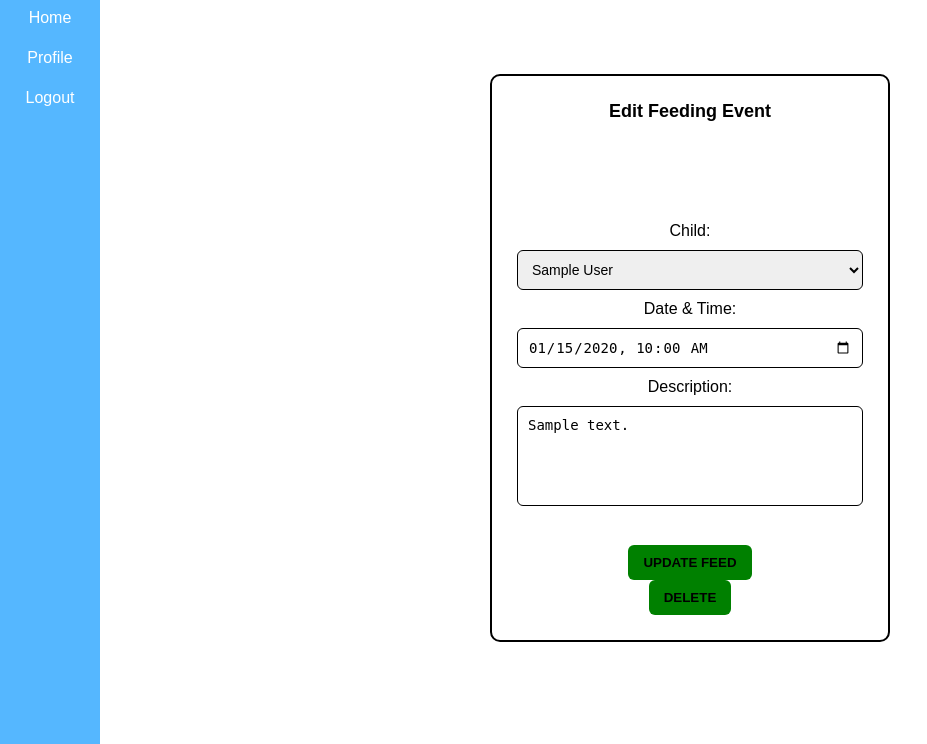
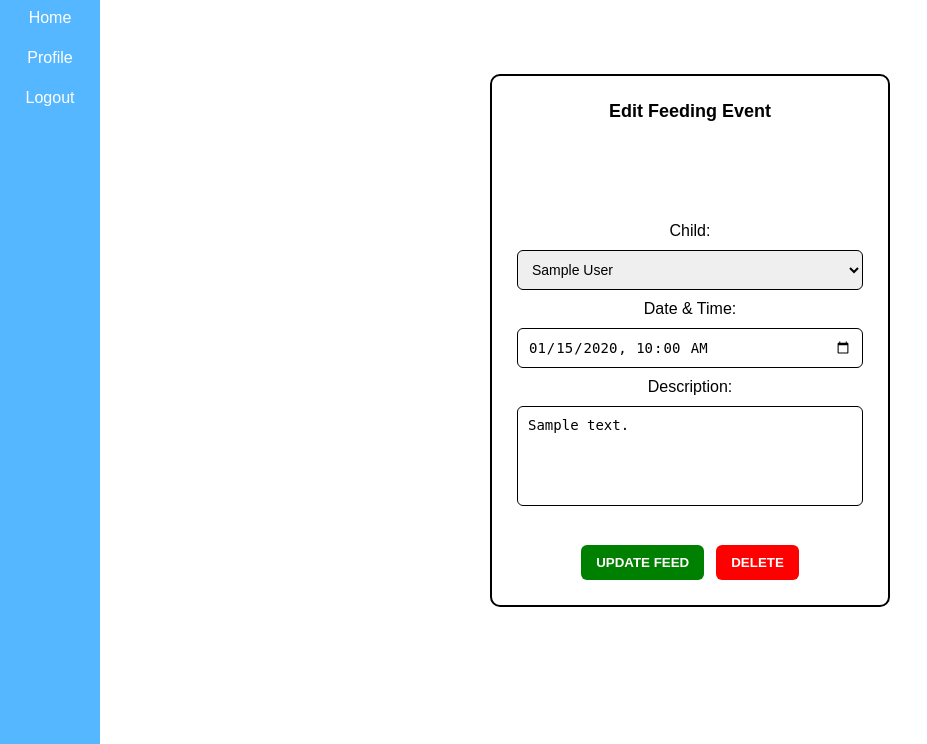
Before and after one commit to nabl2290/cspb-3308-team-5-project, a Flask app: page /feeding-event/1/edit in a window 1280 px wide. Shown: the part 56-800 px from the top of the page, without its empty margins (0-927 px from the left). Run offline with Flask 3, Linux system fonts and the light colour scheme; the visitor is signed in with stand-in values (Sample User, id 1); tables that the repository leaves empty hold one stand-in row (values such as "Sample post").

Commit message:
new css styling to allow buttons to be centered in a line together in edit feed html

```diff
--- a/static/css/feeding_event.css
+++ b/static/css/feeding_event.css
@@ -35,13 +35,31 @@
 
 .button-container {
     margin-top: 25px;
+    display: flex;
+    justify-content: center;
+    align-items: center;
+    gap: 12px;
 }
 
-.button-container button {
-    background-color: green;
+.inline {
+	display: inline;
+    margin: 0;
+}
+
+.update,
+.delete-feed {
     padding: 10px 15px;
     border: none;
     border-radius: 6px;
     font-weight: bold;
     cursor: pointer;
+    color: white;
 }
+
+.update {
+    background-color: green;
+}
+
+.delete-feed {
+	background-color: red;
+}
```
